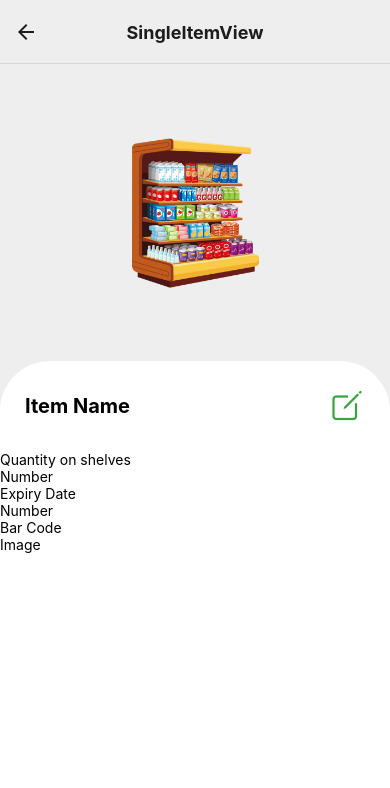
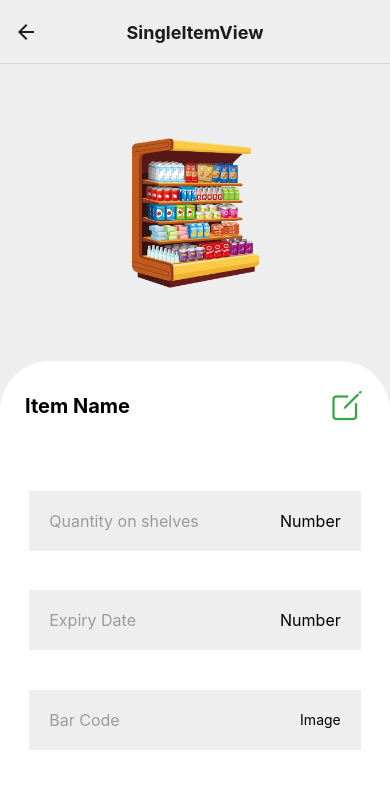
Before and after one commit to khaled-bissani/shelves-tracker, a React Native app in the folder supermarket-frontend/: screen /SingleItemView in a window 390 px wide. Shown: the top 788 px of the page. Built offline with nearby package versions, Linux system fonts and the light colour scheme.

Commit message:
Frontend <> Supermarket frontend: styling the rest of the single item view page

```diff
--- a/supermarket-frontend/src/pages/singleItemView/SingleItemView.js
+++ b/supermarket-frontend/src/pages/singleItemView/SingleItemView.js
@@ -15,17 +15,17 @@ const SingleItemView = () => {
                 <Text style={styles.text}>Item Name</Text>
                 <Ionicons name="create-outline" color={colors.primary} size={36}/>
             </View>
-            <View>
-                <View>
-                    <Text>Quantity on shelves</Text>
-                    <Text>Number</Text>
+            <View style={styles.elementContainer}>
+                <View style={styles.boxContainer}>
+                    <Text style={styles.textElement}>Quantity on shelves</Text>
+                    <Text style={styles.value}>Number</Text>
                 </View>
-                <View>
-                    <Text>Expiry Date</Text>
-                    <Text>Number</Text>
+                <View style={styles.boxContainer}>
+                    <Text style={styles.textElement}>Expiry Date</Text>
+                    <Text style={styles.value}>Number</Text>
                 </View>
-                <View>
-                    <Text>Bar Code</Text>
+                <View style={styles.boxContainer}>
+                    <Text style={styles.textElement}>Bar Code</Text>
                     <Text>Image</Text>
                 </View>
             </View>
--- a/supermarket-frontend/src/pages/singleItemView/styles.js
+++ b/supermarket-frontend/src/pages/singleItemView/styles.js
@@ -35,4 +35,25 @@ export default StyleSheet.create({
         fontSize: fonts.subTitle,
         fontWeight: fonts.bold
     },
+    elementContainer:{
+        height:'70%',
+        justifyContent:'space-evenly',
+        alignItems:'center'
+    },
+    boxContainer: {
+        flexDirection:'row',
+        justifyContent:'space-between',
+        alignItems:'center',
+        width:'85%',
+        height: 60,
+        paddingHorizontal:20,
+        backgroundColor: colors.background,
+    },
+    textElement: {
+        color:'#9B9B9B',
+        fontSize:fonts.text,
+    },
+    value: {
+        fontSize:fonts.text,
+    }
 })
```
